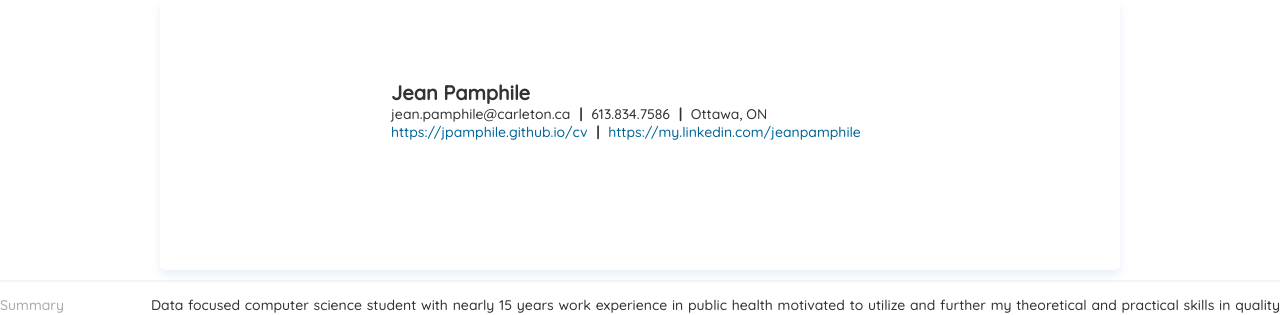
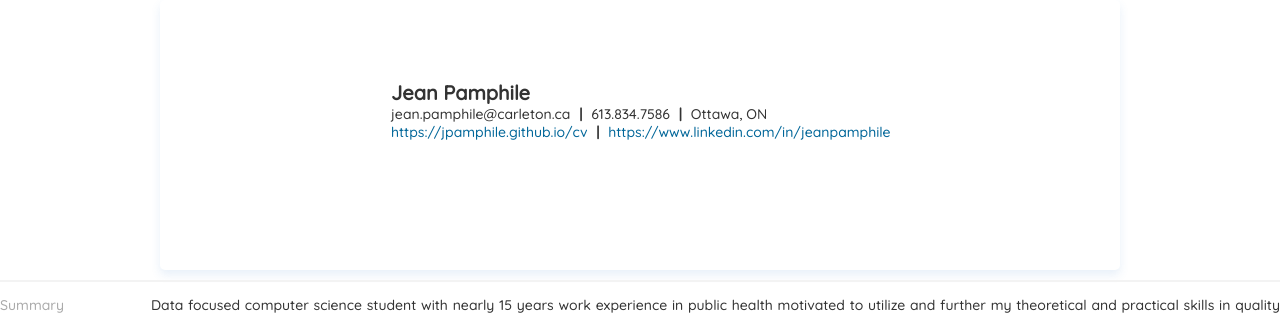
Before and after one commit to jpamphile/cv, a Jekyll site: the page built from index.html, in a window 1280 px wide. Shown: the top 315 px of the page. Built offline with Jekyll 4.4.1, drawn with Linux system fonts in a browser that asks for light colours; some web fonts are replaced.

Commit message:
Update index.html

```diff
--- a/index.html
+++ b/index.html
@@ -31,7 +31,7 @@ title: "cv"
           </div><span class="email">jean.pamphile<span style="display:none">-antispam-</span>@carleton.ca</span> <span class="divider">|</span> <span class="phone">613.834.7586</span> <span class="divider">|</span> <span class="address">Ottawa, ON</span>
         </div>
         <div id="profilesBlock">
-          <span class="url"><a href="https://jpamphile.github.io/cv/">https://jpamphile.github.io/cv</a></span> <span class="divider">|</span> <span class="url"><a href="https://my.linkedin.com/jeanpamphile">https://my.linkedin.com/jeanpamphile</a></span>
+          <span class="url"><a href="https://jpamphile.github.io/cv/">https://jpamphile.github.io/cv</a></span> <span class="divider">|</span> <span class="url"><a href="https://www.linkedin.com/in/jeanpamphile">https://www.linkedin.com/in/jeanpamphile</a></span>
         </div>
       </div>
     </div>
```
